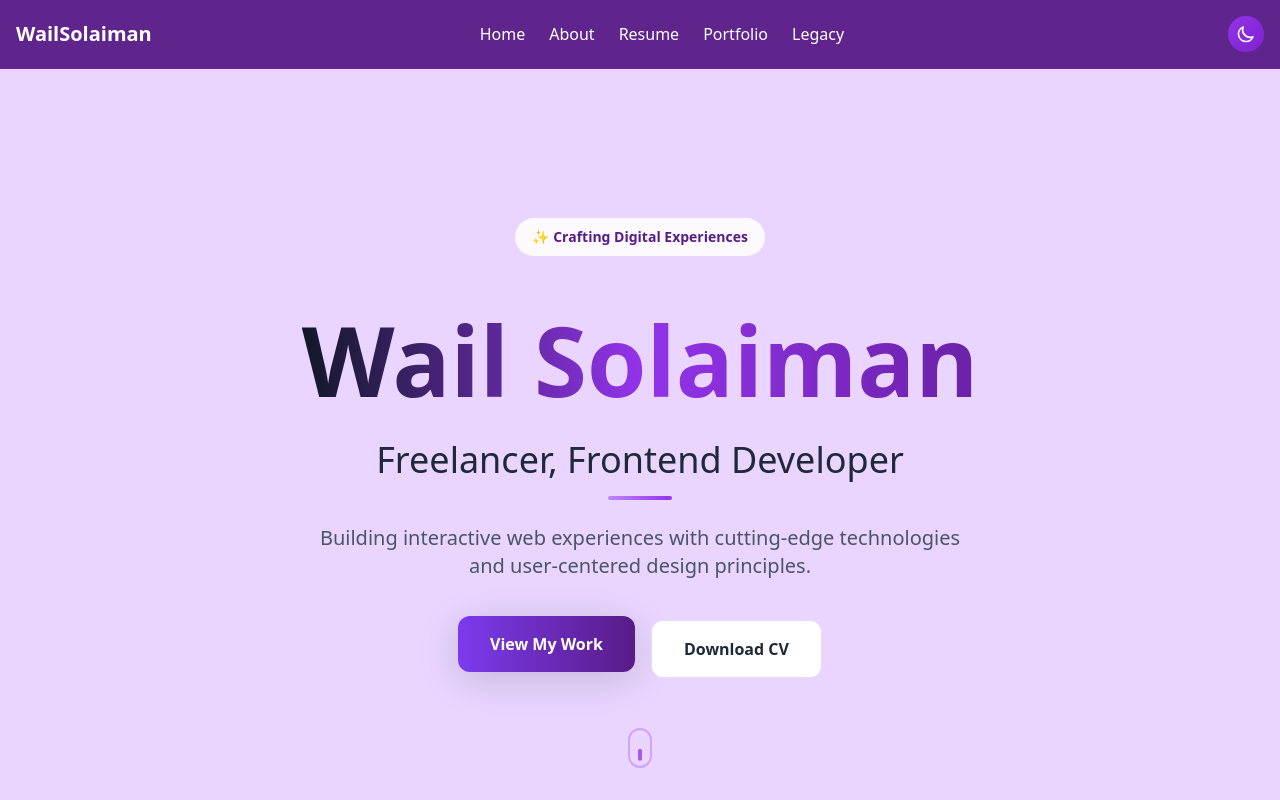
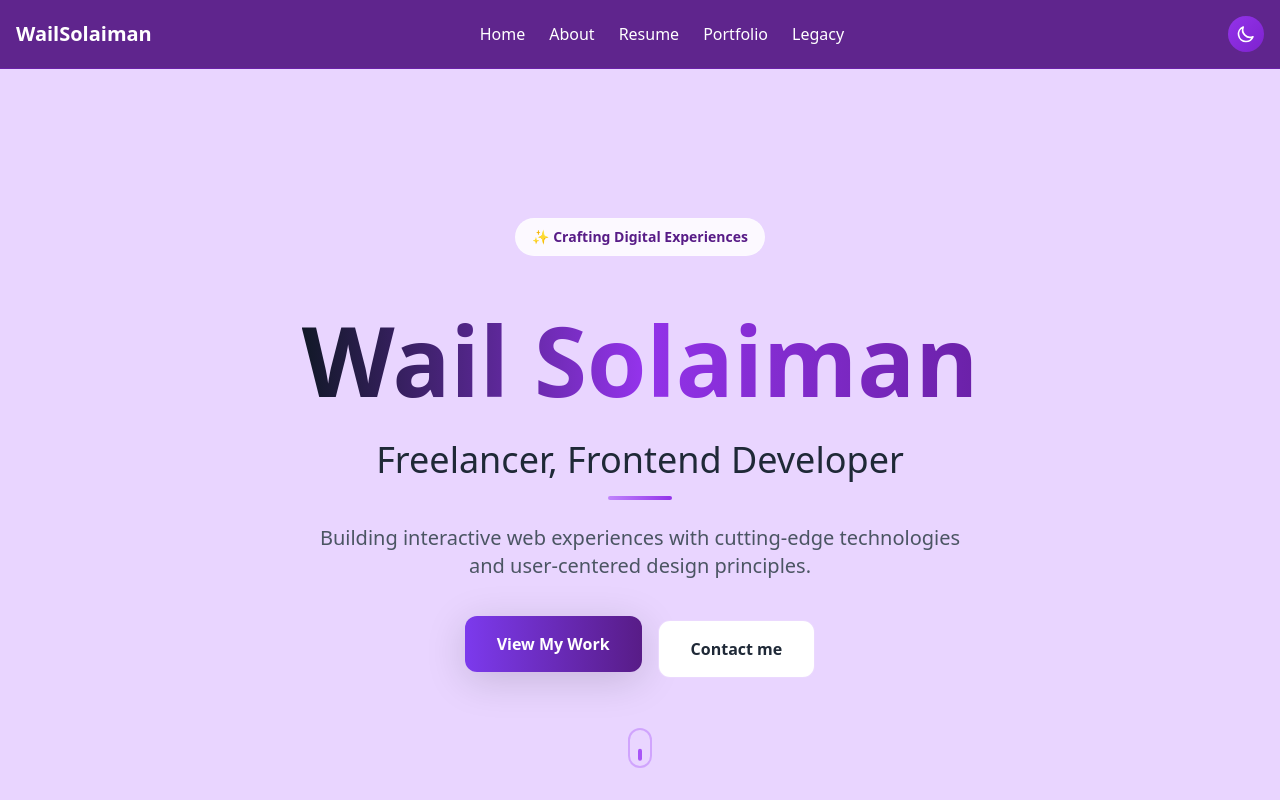
Before and after one commit to WailSolaiman/personal-website, a React (Vite) app: page / in a window 1280 px wide. Shown: the top 800 px of the page. Built offline with nearby package versions, Linux system fonts and the light colour scheme.

Commit message:
Update Hero buttons: change Download CV to Contact me linking to footer

```diff
--- a/src/components/hero/HeroButtons.jsx
+++ b/src/components/hero/HeroButtons.jsx
@@ -16,12 +16,10 @@ function HeroButtons() {
       </a>
 
       <a
-        href="https://drive.google.com/file/d/1YXhX9obY3KQz25NEoEIpXZFnyfoyHASb/view?usp=sharing"
-        target="_blank"
-        rel="noopener noreferrer"
+        href="#footer"
         className="px-8 py-4 bg-white text-gray-800 font-semibold rounded-xl border border-purple-300/50 backdrop-blur-sm hover:border-purple-600 hover:text-purple-900 transition-all duration-300"
       >
-        Download CV
+        Contact me
       </a>
     </motion.div>
   )
```
